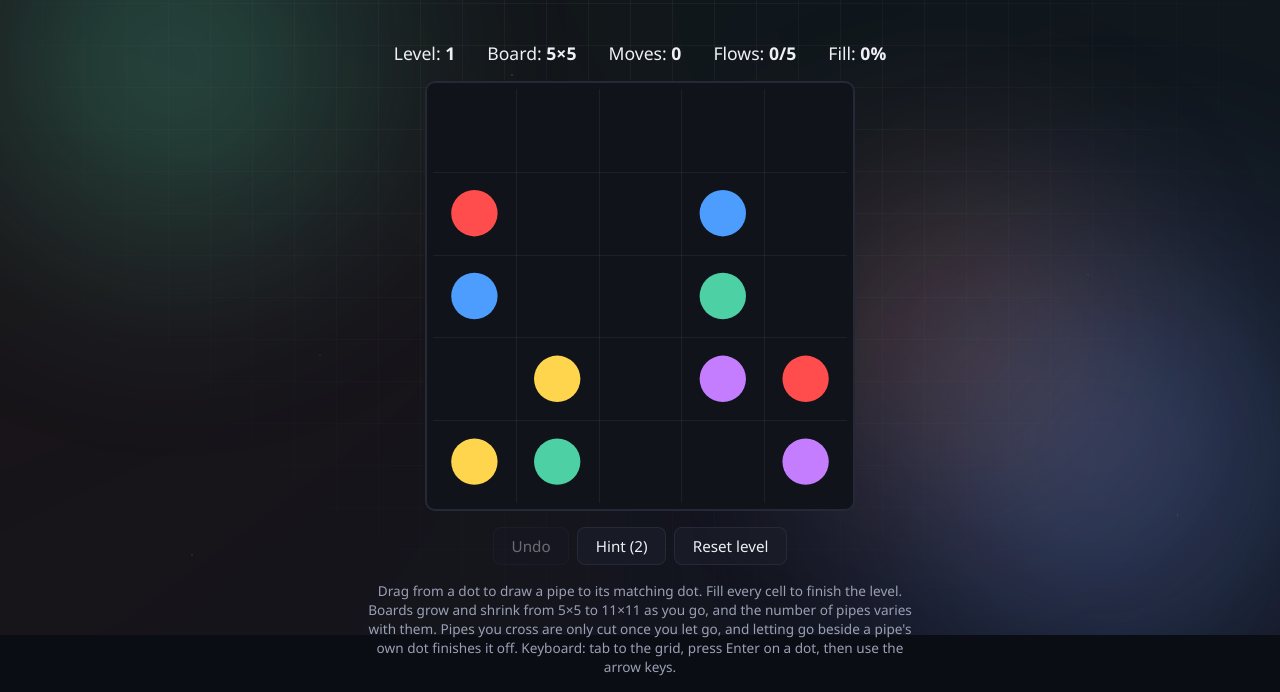
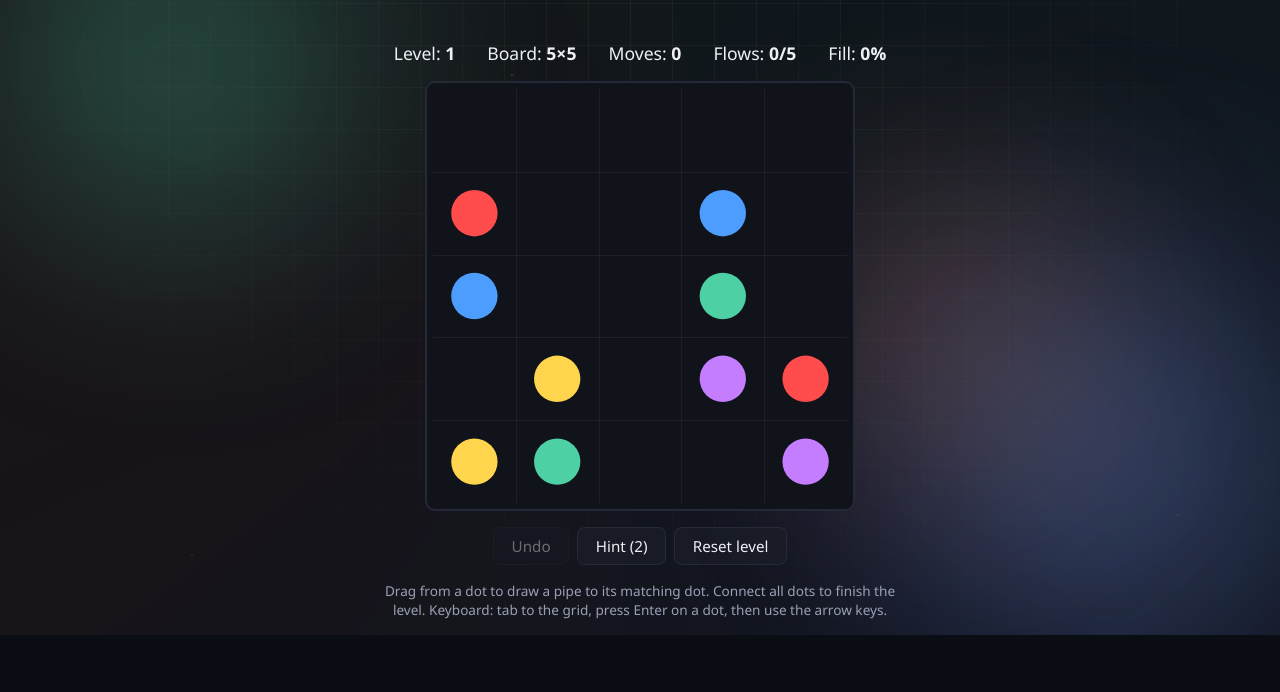
Before and after one commit to nltimv/games, a website: page public/games/pipelines/index.html in a window 1280 px wide. Shown: the part 165-857 px from the top of the page. After the commit the page ends 800 px from the top, so only its background shows below. Drawn offline with Linux system fonts and the light colour scheme.

Commit message:
Pipelines: Text changes

```diff
--- a/public/games/pipelines/index.html
+++ b/public/games/pipelines/index.html
@@ -53,10 +53,7 @@
     </div>
 
     <p class="pl-hint">
-      Drag from a dot to draw a pipe to its matching dot. Fill every cell to
-      finish the level. Boards grow and shrink from 5&times;5 to 11&times;11 as you
-      go, and the number of pipes varies with them. Pipes you cross are only cut
-      once you let go, and letting go beside a pipe's own dot finishes it off.
+      Drag from a dot to draw a pipe to its matching dot. Connect all dots to finish the level.
       Keyboard: tab to the grid, press Enter on a dot, then use the arrow keys.
     </p>
   </main>
--- a/src/games.json
+++ b/src/games.json
@@ -20,7 +20,7 @@
   {
     "id": "pipelines",
     "title": "Pipelines",
-    "description": "Connect every pair of matching dots and fill the whole grid, on boards that grow from 5x5 to 11x11.",
+    "description": "Connect every pair of matching dots with pipes without overlapping.",
     "path": "/games/pipelines/",
     "thumbnail": "/games/pipelines/thumbnail.svg",
     "genre": "Puzzle",
```
